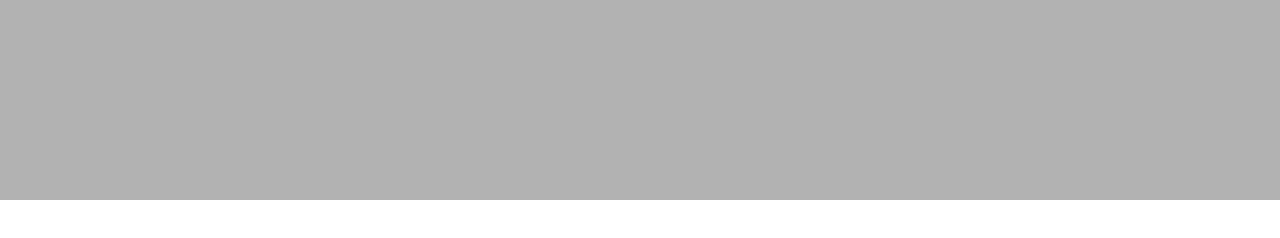
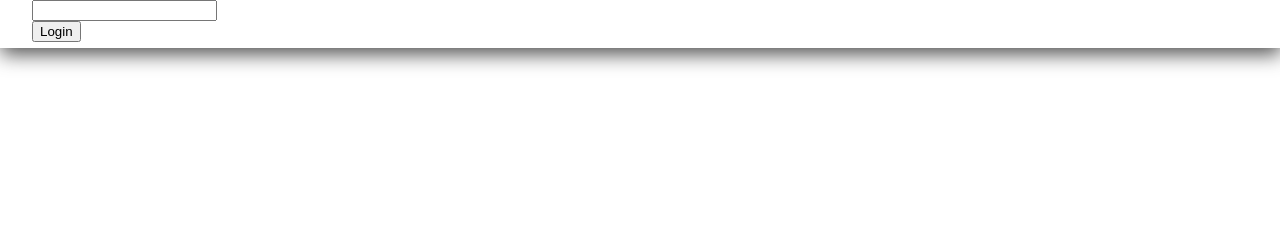
Before and after one commit to hectorariasnieto/4-layouts, a website: page src/index.html in a window 1280 px wide. Drawn offline with Linux system fonts and the light colour scheme.

Commit message:
save and close

```diff
--- a/src/index.html
+++ b/src/index.html
@@ -8,6 +8,24 @@
     <link href="https://fonts.googleapis.com/css2?family=Open+Sans:wght@400;700&display=swap" rel="stylesheet">
   </head>
   <body>
-    <div class="box"></div>
+    <header class="navbar">
+      <div class="navbar__logo"></div>
+      <nav class="wrapper">
+        <div class="navbar__searchbar">
+          <input type="text">
+        </div>
+        <div class="navbar__login">
+          <button class="button">Login</button>
+        </div>
+      </nav>
+    </header>
+
+    <main>
+
+    </main>
+
+    <footer>
+
+    </footer>
   </body>
 </html>
--- a/src/main.css
+++ b/src/main.css
@@ -3,8 +3,33 @@ body {
   height: 100%;
   width: 100%;
 }
+.wrapper{
+  width: var(--desktop-width);
+}
+
+.navbar{
+  box-shadow: var(--shadow);
+  display: flex;
+  position: fixed;
+  height: 3rem;
+  width:100%;
+}
+
+.navbar__logo{
+  background-color: var(--background-color);
+  border-radius: var(--round-border);
+  width: 2rem;
+  height: 2rem;
+}
+
+.navbar__searchbar{
+
+}
+
+.navbar__login{
+
+}
 
 .box{
   background-color: var(--secondary-color);
-  padding: 100px;
 }
--- a/src/styles.css
+++ b/src/styles.css
@@ -1,9 +1,9 @@
+@import "reset.css";
 @import "main.css";
-@import "reset.css";
 
 :root{
   --main-color: #666666;
-  --secondary-color: rgba(0,0,0,.3);
+  --secondary-color: #333333;
   --background-color: white;
   --background-dark: rgba(0,0,0,.1);
 
@@ -17,5 +17,7 @@
   --shadow: 1px 6px 20px 0px rgba(0,0,0,.7);
   --round-border: 9999px;
 
+  --desktop-width: 1024px;
+}
 
-}
+.button
```
